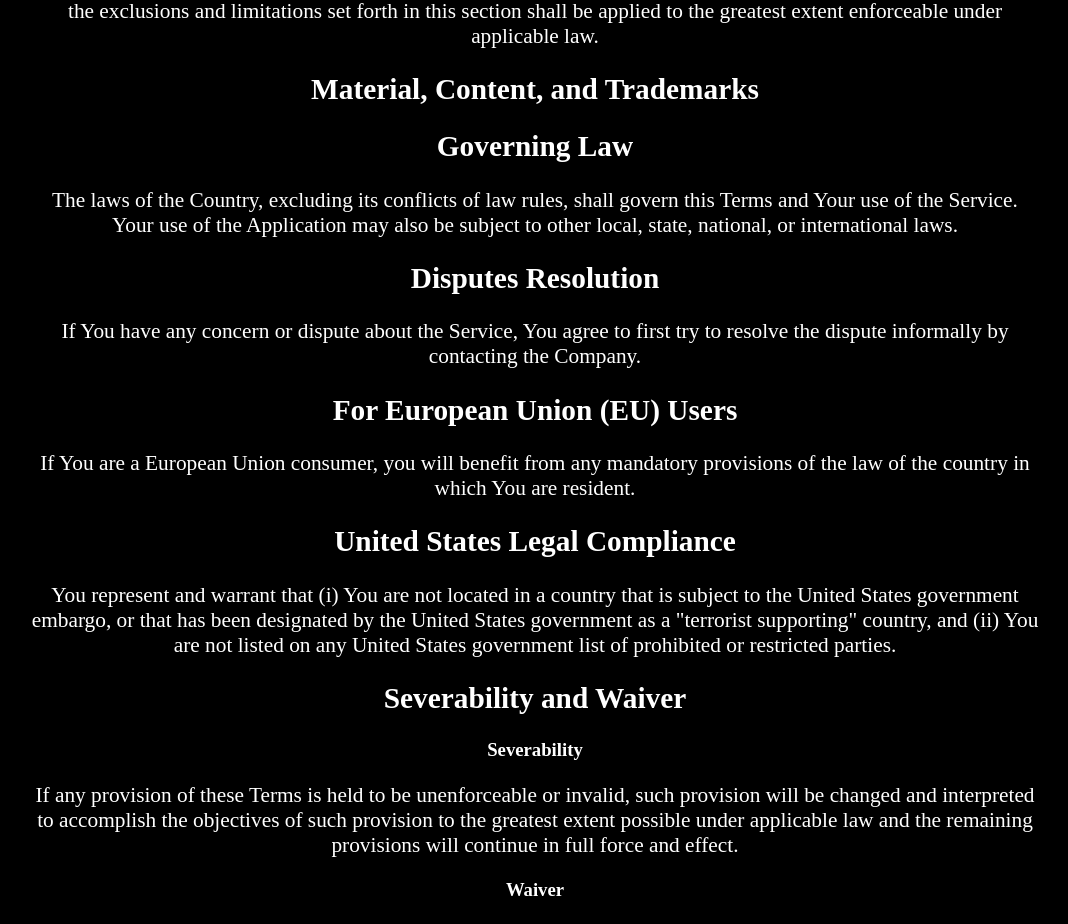
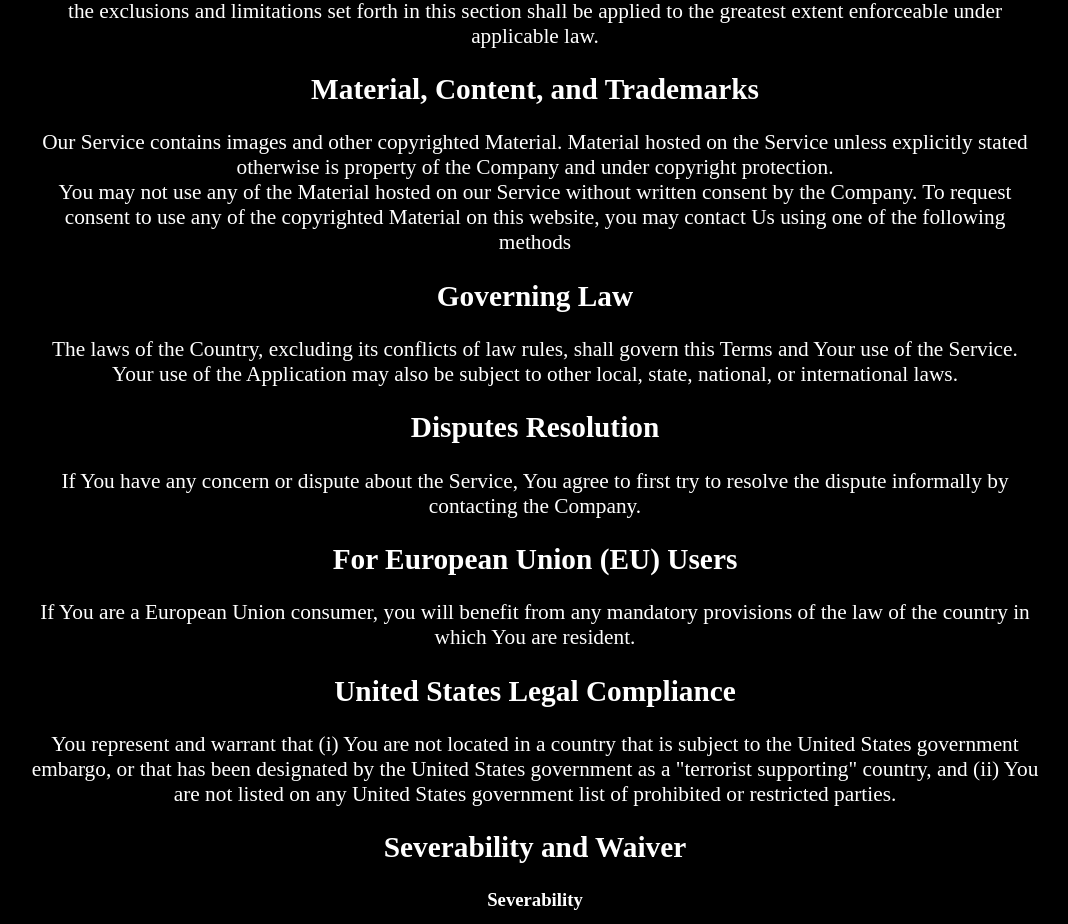
Before and after one commit to hewitson-j/mine-grinder-new, a React (Vite) app: page /termsofservice in a window 1280 px wide. Shown: the part 3141-4065 px from the top of the page, without its empty margins (105-1173 px from the left). Built offline with nearby package versions, Linux system fonts and the light colour scheme; a web font is replaced by a local one.

Commit message:
Update TermsOfService.tsx

```diff
--- a/src/components/TermsOfService.tsx
+++ b/src/components/TermsOfService.tsx
@@ -75,7 +75,10 @@ export default function TermsOfService(){
         <p>Some jurisdictions do not allow the exclusion of certain types of warranties or limitations on applicable statutory rights of a consumer, so some or all of the above exclusions and limitations may not apply to You. But in such a case the exclusions and limitations set forth in this section shall be applied to the greatest extent enforceable under applicable law.</p>
 
         <h2>Material, Content, and Trademarks</h2>
-        <p></p>
+        <p>
+Our Service contains images and other copyrighted Material. Material hosted on the Service unless explicitly stated otherwise is property of the Company and under copyright protection. <br/>
+You may not use any of the Material hosted on our Service without written consent by the Company. To request consent to use any of the copyrighted Material on this website, you may contact Us using one of the following methods
+</p>
 
         <h2>Governing Law</h2>
         <p>The laws of the Country, excluding its conflicts of law rules, shall govern this Terms and Your use of the Service. Your use of the Application may also be subject to other local, state, national, or international laws.</p>
```
